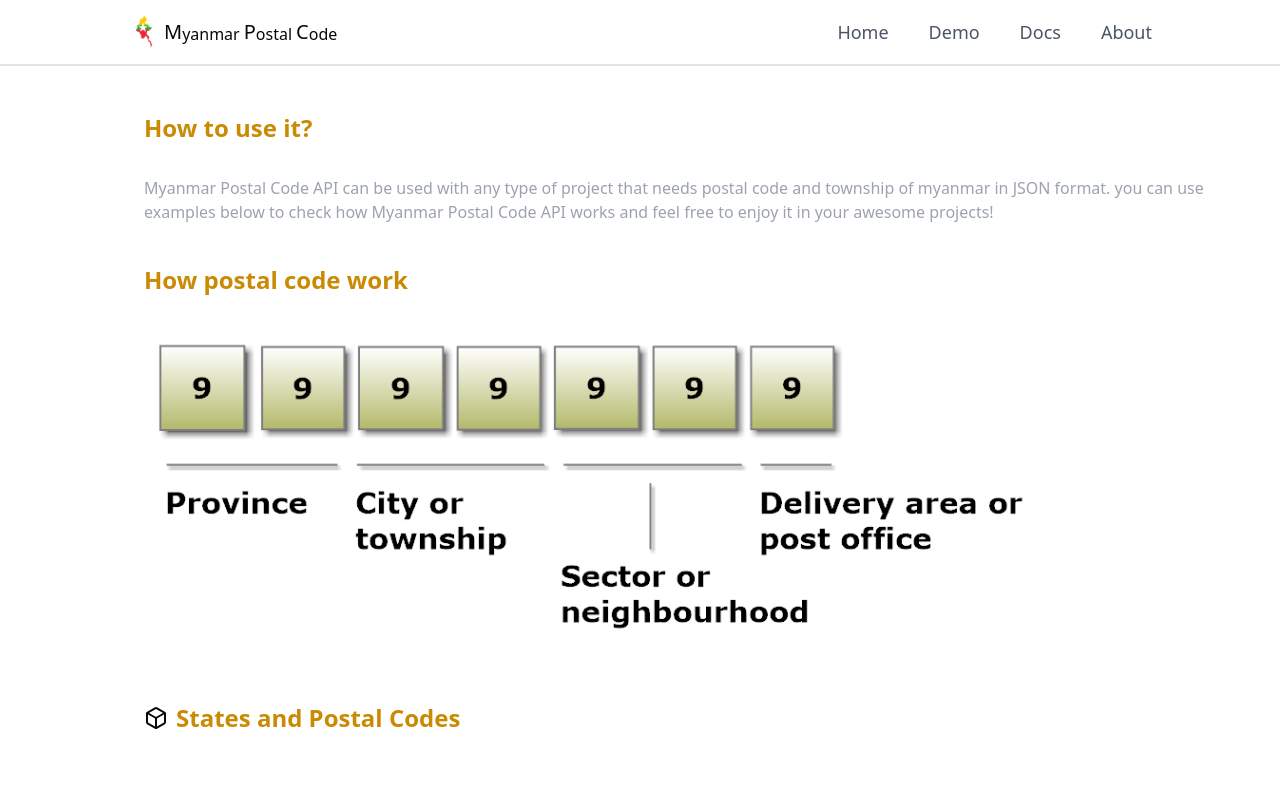
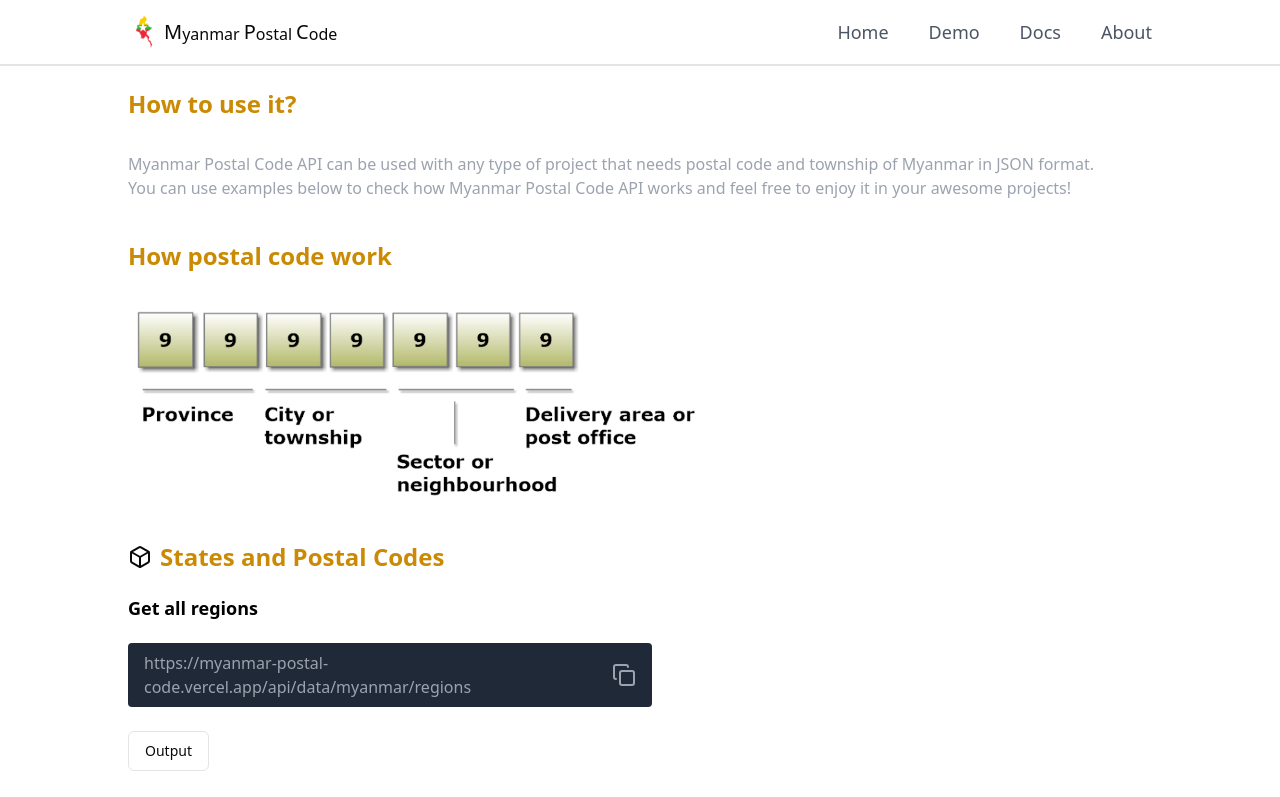
Before and after one commit to nainglinthant111/Postal-Code-Myanmar-org, a Next.js app: page /docs in a window 1280 px wide. Shown: the top 797 px of the page. Built offline with nearby package versions, Linux system fonts and the light colour scheme.

Commit message:
fix:update ui

```diff
--- a/src/app/docs/page.tsx
+++ b/src/app/docs/page.tsx
@@ -1,9 +1,8 @@
 'use client'
 import React from "react";
-import {Box} from "lucide-react";
+import { Box } from "lucide-react";
 import Endpoint from "../../app/components/_endpoint"
 import Usage from "../../app/components/_usage"
-// @ts-ignore
 import detail from "../../../public/detail.png"
 import Footer from "../components/_footer"
 import Image from "next/image";
@@ -11,28 +10,61 @@ import Image from "next/image";
 const page = () => {
 
     return (
-        <div className="w-full">
-            <div className="sm:px-36 px-8 pr-14 sm:pr-0 grid gap-y-10">
-                <div className="sm:pt-28 pt-20">
+        // <div className="flex items-center ">
+        //     <div className="max-w-6xl">
+        //         <div className="grid gap-y-10">
+        //             <div className="sm:pt-28 pt-20">
+        //                 <div className="font-bold text-2xl text-yellow-600">
+        //                     How to use it?
+        //                 </div>
+        //                 <div className="text-gray-400 sm:pt-8 sm:mr-10">
+        //                     Myanmar Postal Code API can be used with any type of project that needs postal code and township
+        //                     of myanmar in JSON format. you can use examples below to check how Myanmar Postal Code API works
+        //                     and feel free to enjoy it in your awesome projects!
+        //                 </div>
+        //             </div>
+        //             {/*<div>
+        //             <div className="font-bold text-2xl text-yellow-600">
+        //                 How postal code work
+        //             </div>
+        //             <div className="pt-6">
+        //                 <Image src={detail} alt="detail_ing" />
+        //             </div>
+        //         </div>
+        //         <div className="font-bold text-2xl flex items-center gap-2">
+        //             <Box/>
+        //             <div className="text-yellow-600">
+        //                 States and Postal Codes
+        //             </div>
+        //         </div>
+        //         <Endpoint />
+        //         <Usage /> */}
+        //         </div>
+        //         <Footer />
+        //     </div>
+        // </div>
+        <div className="container mx-auto px-4 pt-8">
+            <div className="max-w-5xl mx-auto sm:mt-14 mt-14">
                 <div className="font-bold text-2xl text-yellow-600">
                     How to use it?
                 </div>
-                    <div className="text-gray-400 sm:pt-8 sm:mr-10">
+                <div className="text-gray-400 sm:pt-8 pt-6 sm:mr-10">
                     Myanmar Postal Code API can be used with any type of project that needs postal code and township
-                        of myanmar in JSON format. you can use examples below to check how Myanmar Postal Code API works
+                    of Myanmar in JSON format. You can use examples below to check how Myanmar Postal Code API works
                     and feel free to enjoy it in your awesome projects!
                 </div>
-                </div>
-                <div>
-                    <div className="font-bold text-2xl text-yellow-600">
+                <div className="font-bold text-2xl text-yellow-600 sm:mt-10 mt-6">
                     How postal code work
                 </div>
                 <div className="pt-6">
-                        <Image src={detail} alt="detail_ing" />
+                    <Image
+                        src={detail}
+                        alt="detail_ing"
+                        className="w-full w-[500px] sm:w-[600px]"
+                    />
                 </div>
-                </div>
-                <div className="font-bold text-2xl flex items-center gap-2">
-                    <Box/>
+                <div className="font-bold text-2xl flex items-center gap-2 mt-6">
+                    <Box />
                     <div className="text-yellow-600">
                         States and Postal Codes
                     </div>
@@ -40,7 +72,7 @@ const page = () => {
                 <Endpoint />
                 <Usage />
             </div>
-            <Footer/>
+            <Footer />
         </div>
     );
 };
```
Lines whose indentation alone changed are shown as unchanged.
